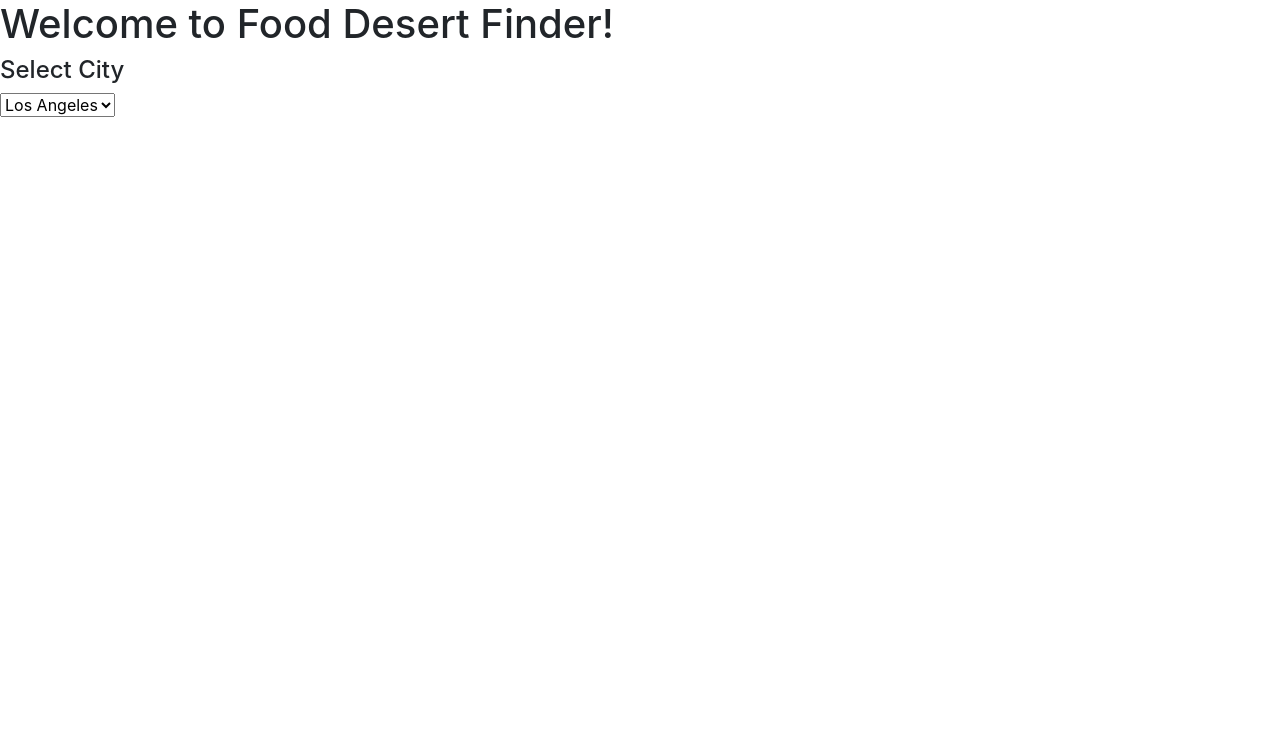
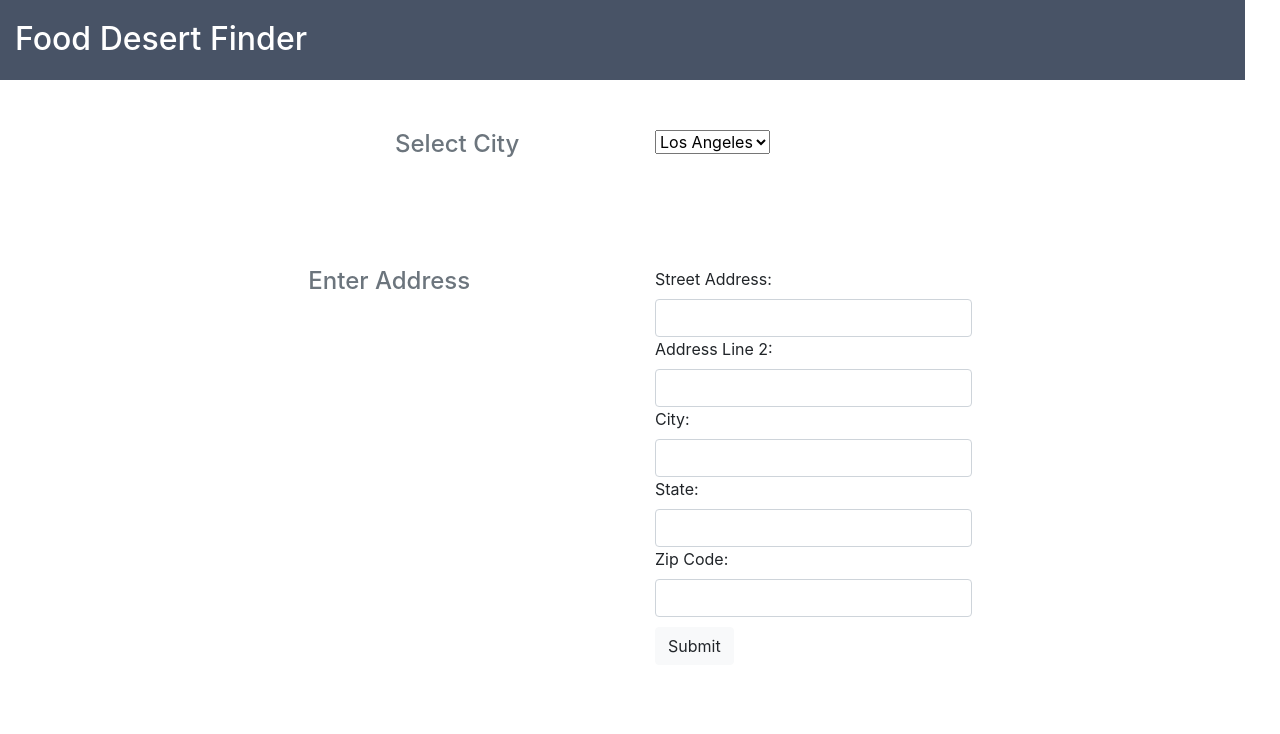
Before and after one commit to livjab/food-desert-DS, a plain HTML site: page index.html in a window 1280 px wide. Drawn offline with nearby package versions, Linux system fonts and the light colour scheme.

```diff
--- a/index.html
+++ b/index.html
@@ -7,11 +7,19 @@
     <title>Food Deserts</title>
   </head>
   <body>
+    <div class="container-fluid">
       <div class="header">
-      <h1>Welcome to Food Desert Finder!</h1>
+        <div style="height: 80px; width: 100%; padding-left: 20px; padding-top:20px; padding-right: 0px; margin-right:-20px; margin-left:-20px; background-color :#485366;">
+          <h2 style="color: #ffffff">Food Desert Finder</h2>
         </div>
-    <div class="dropdown">
-      <h4>Select City</h4>
+      </div>
+    </div>
+    <div class="container">
+      <div style="padding: 50px;">
+        <div class="row">
+          <div class="col"></div>
+          <div class="col"><h4 class="text-secondary">Select City</h4></div>
+          <div class="col">
              <form>
                <select>
                  <option value="Los Angeles">Los Angeles</option>
@@ -20,5 +28,34 @@
                </select>
              </form>
            </div>
+           <div class="col"></div>
+         </div>
+       </div>
+     </div>
+     <div class="container">
+       <div style="padding: 50px;">
+         <div class="row">
+           <div class="col-sm-2"></div>
+           <div class="col-sm-4"><h4 class="text-secondary">Enter Address</h4></div>
+           <div class="col-sm-4">
+              <form>
+               <div class="form-group">
+                 <label for="address">Street Address:</label>
+                 <input type="address" class="form-control" id="address">
+                 <label for="address">Address Line 2:</label>
+                 <input type="address" class="form-control" id="address">
+                 <label for="address">City:</label>
+                 <input type="address" class="form-control" id="address">
+                 <label for="address">State:</label>
+                 <input type="address" class="form-control" id="address">
+                 <label for="address">Zip Code:</label>
+                 <input type="address" class="form-control" id="address">
+                 <button type="submit" style="margin-top: 10px;" class="btn btn-light">Submit</button>
+               </div>
+              </form>
+            </div>
+            <div class="col-sm-2"></div>
+          </div>
+        </div>
+      </div>
    </body>
-</html>
```
Also changed, not shown: 1 other file. Lines whose indentation alone changed are shown as unchanged.
